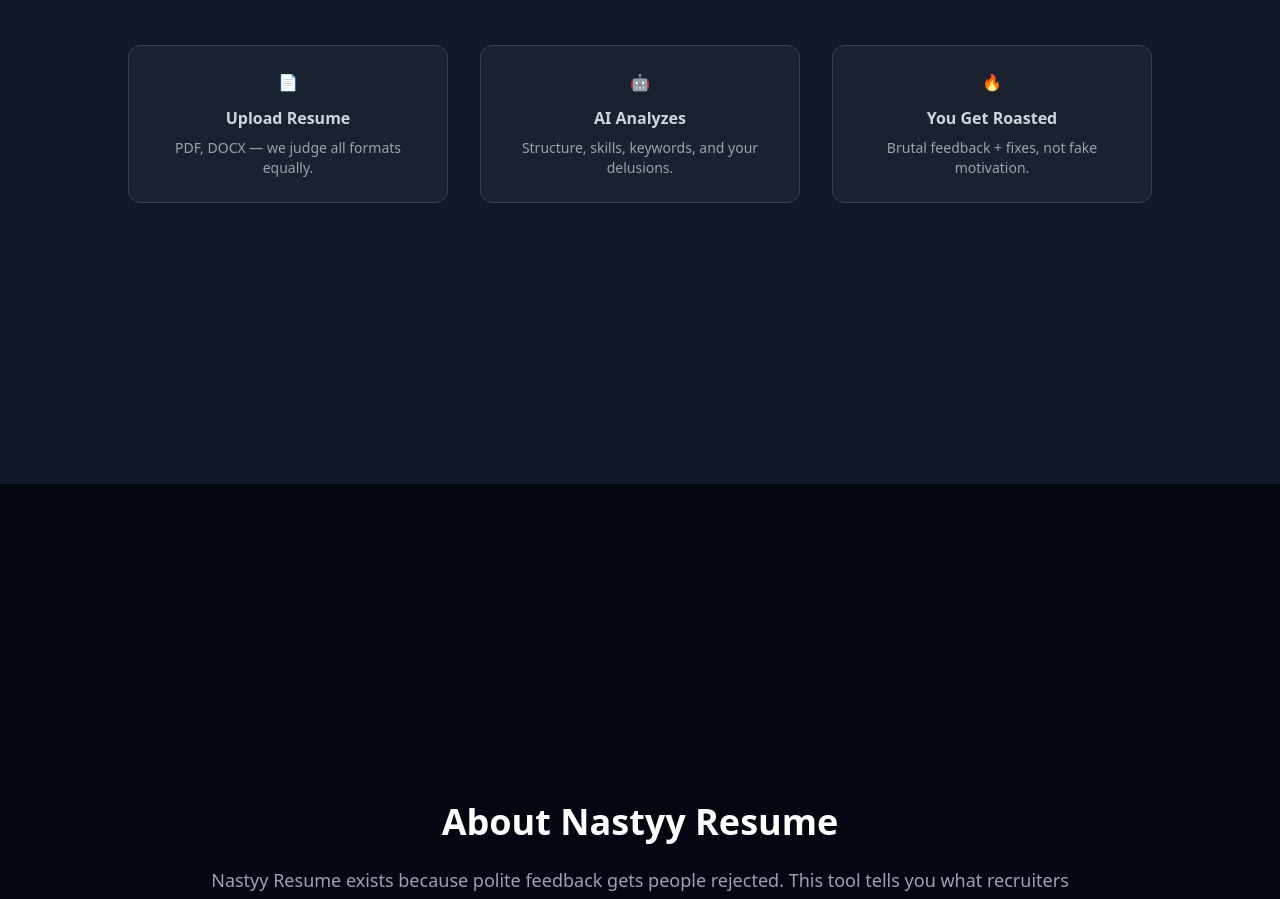
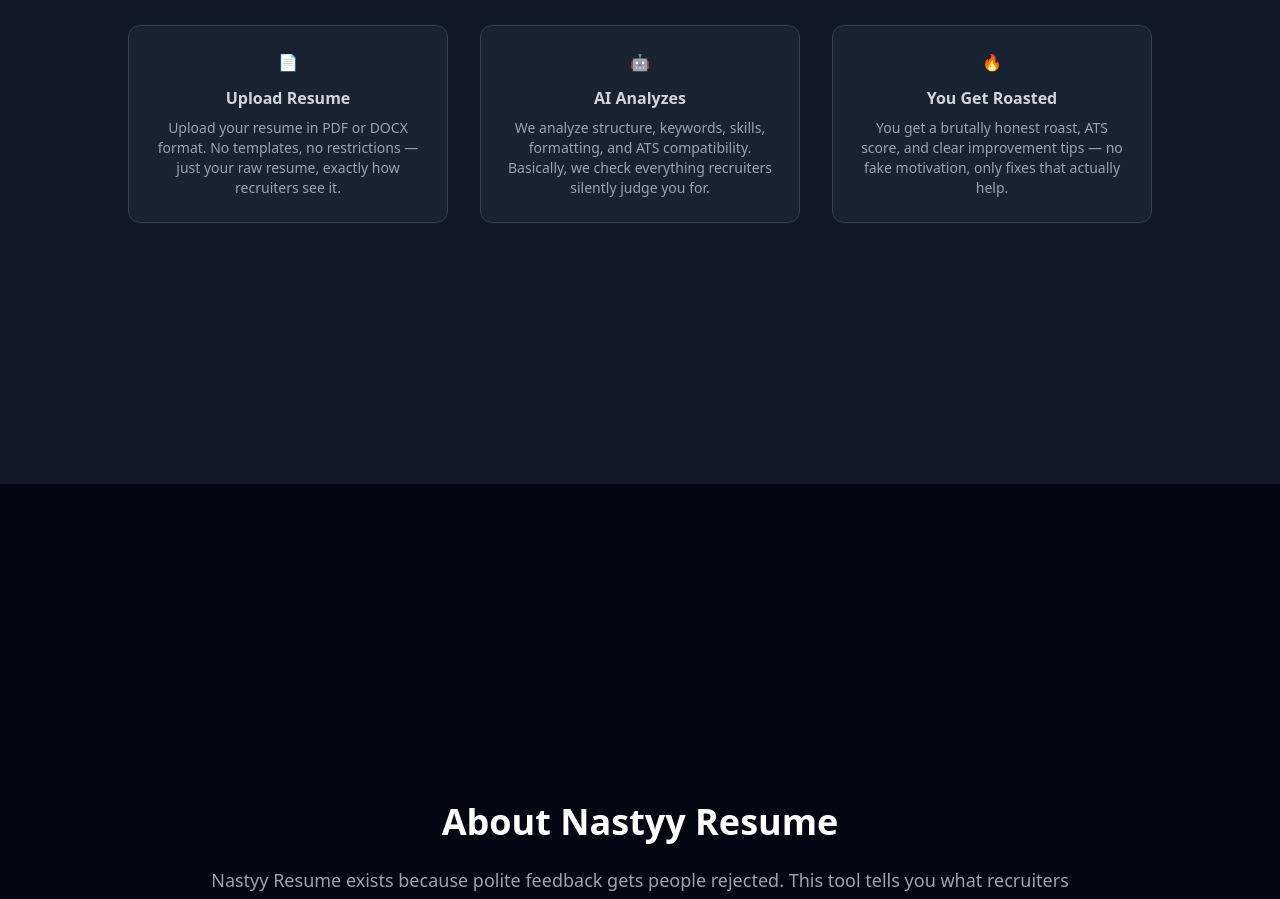
Before and after one commit to RajChintawar/AI-Resume-Roaster, a React (Vite) app in the folder frontend/: page / in a window 1280 px wide. Shown: the part 1212-2111 px from the top of the page. Built offline with nearby package versions, Linux system fonts and the light colour scheme.

Commit message:
Cosmetic changes

```diff
--- a/frontend/src/pages/Home.jsx
+++ b/frontend/src/pages/Home.jsx
@@ -108,22 +108,22 @@
             <div className="bg-gray-800/60 p-6 rounded-xl border border-gray-700">
               📄 <p className="mt-3 font-semibold">Upload Resume</p>
               <p className="text-sm text-gray-400 mt-2">
-                PDF, DOCX — we judge all formats equally.
-              </p>
+Upload your resume in PDF or DOCX format.
+      No templates, no restrictions — just your raw resume, exactly how recruiters see it.              </p>
             </div>
 
             <div className="bg-gray-800/60 p-6 rounded-xl border border-gray-700">
               🤖 <p className="mt-3 font-semibold">AI Analyzes</p>
               <p className="text-sm text-gray-400 mt-2">
-                Structure, skills, keywords, and your delusions.
-              </p>
+We analyze structure, keywords, skills, formatting, and ATS compatibility.
+      Basically, we check everything recruiters silently judge you for.              </p>
             </div>
 
             <div className="bg-gray-800/60 p-6 rounded-xl border border-gray-700">
               🔥 <p className="mt-3 font-semibold">You Get Roasted</p>
               <p className="text-sm text-gray-400 mt-2">
-                Brutal feedback + fixes, not fake motivation.
-              </p>
+You get a brutally honest roast, ATS score, and clear improvement tips —
+      no fake motivation, only fixes that actually help.              </p>
             </div>
           </div>
         </div>
```
